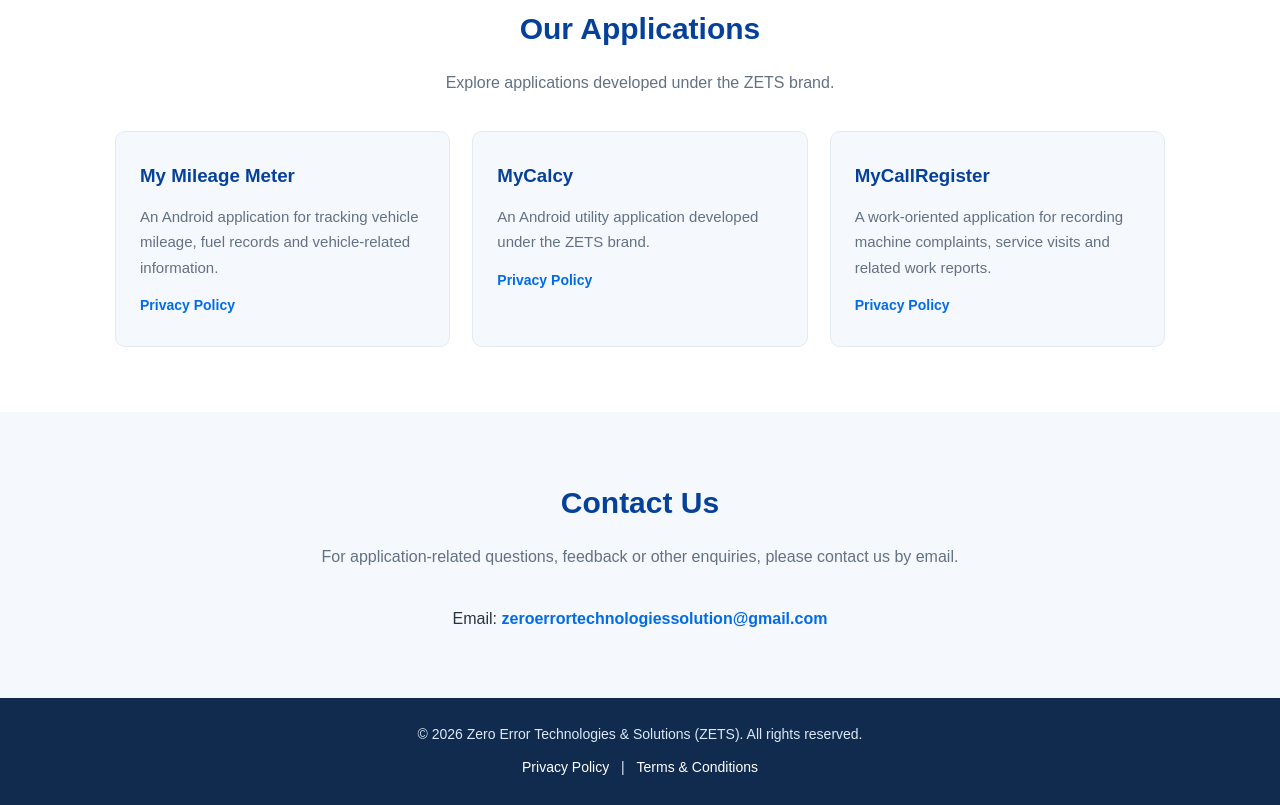
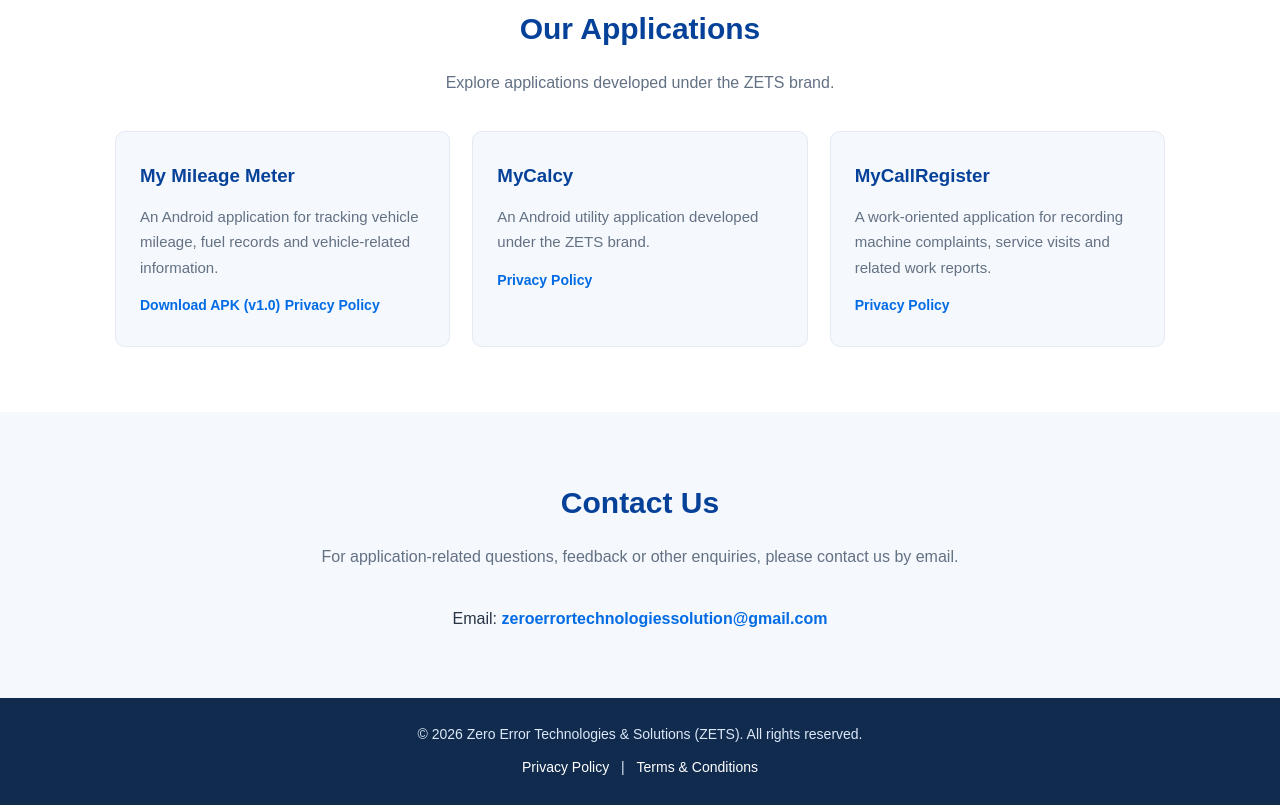
Before and after one commit to zetecsol/zetecsol.github.io, a plain HTML site: page index.html in a window 1280 px wide. Shown: the part 861-1666 px from the top of the page. Drawn offline with Linux system fonts and the light colour scheme.

Commit message:
Revise My Mileage Meter card with download link
Updated the My Mileage Meter section to include a download link for the APK and reorganized the layout.

```diff
--- a/index.html
+++ b/index.html
@@ -253,6 +253,7 @@
 
         <div class="app-grid">
 
+
 <div class="app-card">
     <h3>My Mileage Meter</h3>
     <p>
@@ -260,6 +261,11 @@
         mileage, fuel records and vehicle-related
         information.
     </p>
+
+    <a class="app-policy-link"
+       href="https://github.com/zetecsol/zets-app-downloads/releases/download/my-mileage-meter-v1.0/My.Mileage.Meter.1.0.apk">
+        Download APK (v1.0)
+    </a>
 
     <a class="app-policy-link"
        href="https://zetecsol.github.io/my-mileage-meter-privacy/"
```
Lines whose indentation alone changed are shown as unchanged.
